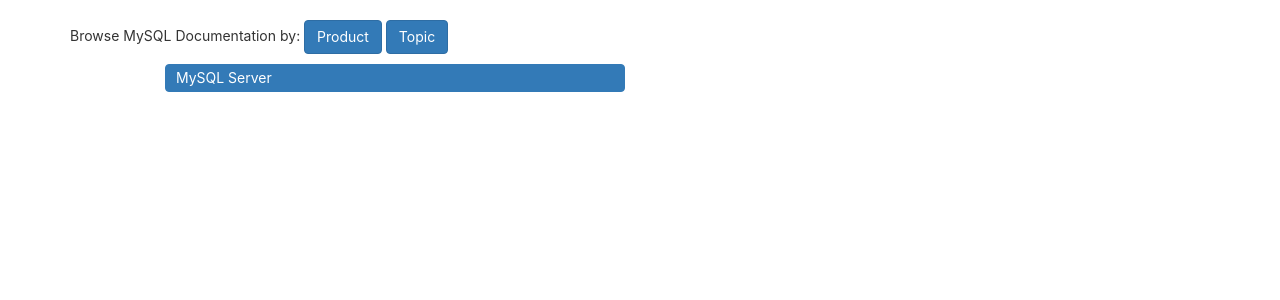
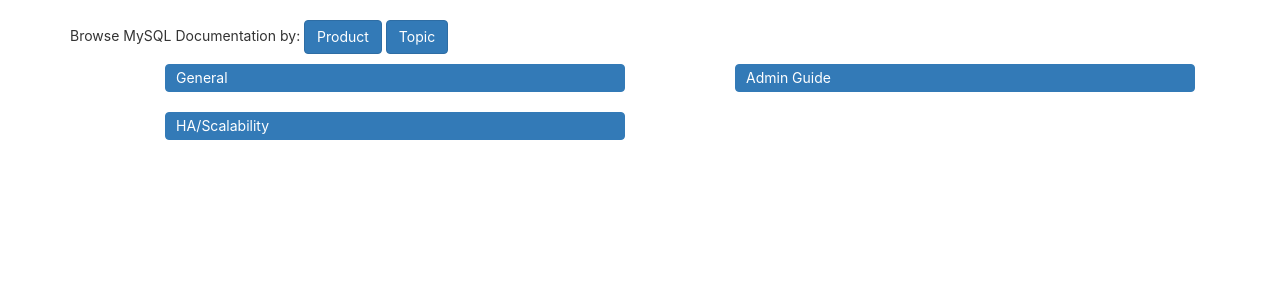
Before and after one commit to Ekko-Man/MySQL, a Flask app: page /documentation/topic in a window 1280 px wide. Shown: the part 94-394 px from the top of the page. Run offline with Flask 2, Linux system fonts and the light colour scheme; data that the repository does not hold is empty; parts of the project's set-up code (start-up, migrations or seed data) failed here and were passed over; some libraries are stand-ins or nearby versions.

Commit message:
added new topic page and table also upgrade product size

```diff
--- a/app/models.py
+++ b/app/models.py
@@ -94,7 +94,7 @@ class Product(db.Model):
     title_id = db.Column(db.Integer, primary_key=True)
     title = db.Column(db.String(200))
 
-class Topic(db.model):
+class Topic(db.Model):
     title_id = db.Column(db.Integer, primary_key=True)
     title = db.Column(db.String(200))
 
--- a/app/routes.py
+++ b/app/routes.py
@@ -5,7 +5,7 @@ from werkzeug.urls import url_parse
 from app import app, db
 from app.forms import LoginForm, RegistrationForm, EditProfileForm, PostForm, \
     ResetPasswordRequestForm, ResetPasswordForm
-from app.models import User, Post, ProductMysqlServer, ProductXDevAPI, ProductMySQLNDBCluster, EnterpriseDownload, ClusterDownload
+from app.models import User, Post, ProductMysqlServer, ProductXDevAPI, ProductMySQLNDBCluster, EnterpriseDownload, ClusterDownload, TopicGeneral,TopicAdministrator_Guides,TopicHA_Scalability
 from app.email import send_password_reset_email
 
 
@@ -207,7 +207,10 @@ def product():
 
 @app.route('/documentation/topic')
 def topic():
-    return render_template('Documentation/topic.html', title="Topic")
+    general=TopicGeneral.query.all()
+    admin=TopicAdministrator_Guides.query.all()
+    ha=TopicHA_Scalability.query.all()
+    return render_template('Documentation/topic.html', title="Topic",general=general,admin=admin,ha=ha)
 
 
 @app.route('/Download')
--- a/app/templates/Documentation/product 2.html
+++ b/app/templates/Documentation/product 2.html
@@ -3,14 +3,14 @@
 {% block app_content %}
        <p algin="left">Browse MySQL Documentation by: <a href="{{ url_for('product') }}" ) class="btn btn-primary">Product </a> <a href="{{ url_for('topic') }}" class="btn btn-primary">Topic </a></p>
 
-      <ul class="list-group col-sm-5 col-lg-5 col-sm-offset-1">
+      <ul class="list-group col-sm-5 col-lg-5 col-sm-offset-1 col-lg-offset-1">
       <li class="list-group-item list-group-item-action active">MySQL Server</li>
       {% for p in server %}
         <li class="list-group-item list-group-item-action"><a href="{{p.url}}">{{ p.name }}</a></li>
       {% endfor %}
       </ul>
 
-      <ul class="list-group col-sm-5 col-lg-5">
+      <ul class="list-group col-sm-5 col-lg-5 col-lg-offset-1">
       <li class="list-group-item list-group-item-action active">X DevAPI</li>
       {% for apis in api %}
         <li class="list-group-item list-group-item-action"><a href="{{apis.url}}">{{ apis.name }}</a></li>
@@ -18,7 +18,7 @@
       </ul>
 
 
-      <ul class="list-group col-sm-5 col-lg-5 col-sm-offset-1">
+      <ul class="list-group col-sm-5 col-lg-5 col-sm-offset-1 col-lg-offset-1">
       <li class="list-group-item list-group-item-action active">MySQLNDBCluster</li>
       {% for pcs in pc%}
         <li class="list-group-item list-group-item-action "><a href="{{pcs.url}}">{{ pcs.name }}</a></li>
--- a/app/templates/Documentation/topic.html
+++ b/app/templates/Documentation/topic.html
@@ -4,11 +4,26 @@
 {% block app_content %}
      <p algin="left">Browse MySQL Documentation by: <a href="{{ url_for('product') }}" ) class="btn btn-primary">Product </a> <a href="{{ url_for('topic') }}" class="btn btn-primary">Topic </a></p>
 
-  <ul class="list-group col-sm-5 col-lg-5 col-sm-offset-1">
-      <li class="list-group-item list-group-item-action active">MySQL Server</li>
-      {% for p in server %}
-        <li class="list-group-item list-group-item-action"><a href="{{p.url}}">{{ p.name }}</a></li>
+  <ul class="list-group col-sm-5 col-lg-5 col-sm-offset-1 col-lg-offset-1">
+      <li class="list-group-item list-group-item-action active">General</li>
+      {% for g in general %}
+        <li class="list-group-item list-group-item-action"><a href="{{g.url}}">{{ g.name }}</a></li>
       {% endfor %}
       </ul>
 
+    <ul class="list-group col-sm-5 col-lg-5 col-sm-offset-1 col-lg-offset-1">
+      <li class="list-group-item list-group-item-action active">Admin Guide</li>
+      {% for a in admin %}
+        <li class="list-group-item list-group-item-action"><a href="{{a.url}}">{{ a.name }}</a></li>
+      {% endfor %}
+      </ul>
+
+      <ul class="list-group col-sm-5 col-lg-5 col-sm-offset-1 col-lg-offset-1">
+      <li class="list-group-item list-group-item-action active">HA/Scalability</li>
+      {% for b in ha %}
+        <li class="list-group-item list-group-item-action"><a href="{b.url}}">{{ b.name }}</a></li>
+      {% endfor %}
+      </ul>
+
+
 {% endblock app_content %}
```
Also changed, not shown: insert sql table data.py (+41 -2 lines).
